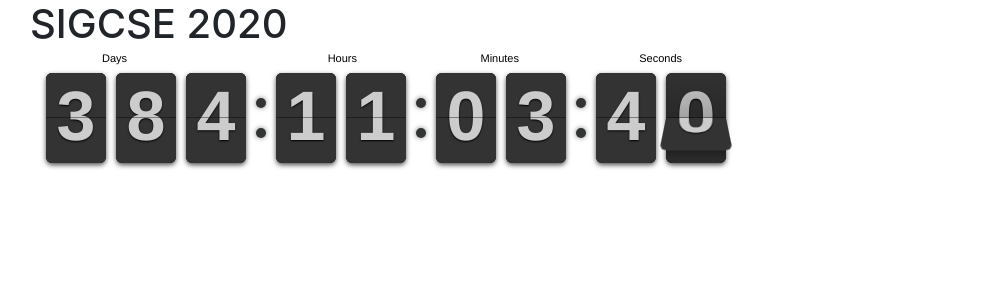
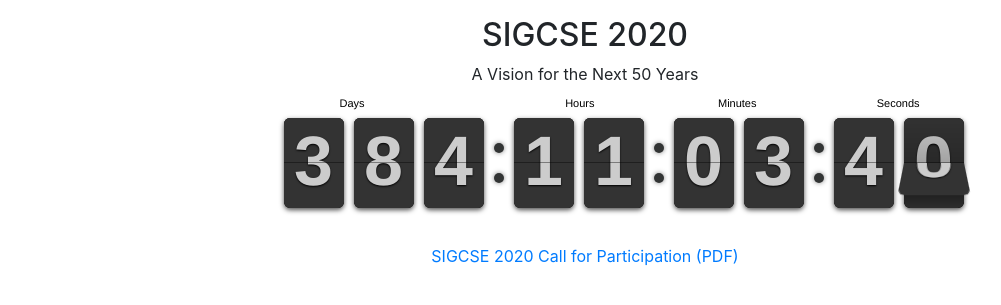
Before and after one commit to sigcsets/sigcse2020, a Jekyll site: the page built from index.md, in a window 1280 px wide. Shown: the top 305 px of the page, without its empty margins (55-1056 px from the left). Built offline with Jekyll 4.4.1, drawn with Linux system fonts in a browser that asks for light colours.

Commit message:
Placeholder done?

```diff
--- a/_layouts/default.html
+++ b/_layouts/default.html
@@ -13,19 +13,8 @@
     <!-- class container-fluid will give 100% across all devices. -->
     <!-- https://getbootstrap.com/docs/4.1/layout/grid/ -->
 
-    <div class="container">
-
-      <div class="row">
-        <div class="col-sm">
-          <h1>{{ page.title }}</h1>
-        </div>
-      </div>
-
-      <div class="row">
-        <div class="col-sm">
+    <div class="container mt-3">
           {{ content }}
-        </div>
-      </div>
     </div>
 
     {% include bottom-js.html %}
--- a/index.md
+++ b/index.md
@@ -3,17 +3,31 @@ title: "SIGCSE 2020"
 layout: default
 ---
 
-<div class="row">
-  <div class = "col-sm-4">
-  </div>
-  <div class = "col-sm-4">
-
-  </div>
-  <div class = "col-sm-4">
+<div class = "row justify-content-center">
+  <div class = "col text-center">
+    <h2>SIGCSE 2020</h2>
+    <p>A Vision for the Next 50 Years</p>
   </div>
 </div>
 
-<div class="countdown"></div>
+<div class = "row justify-content-center">
+  <div class = "col-md-2">
+  </div>
+  <div class = "col-md-9 text-center">
+    <div class = "countdown"></div>
+  </div>
+</div>
+
+<div class = "row justify-content-center" style = "margin-top: 20px;">
+  <div class = "col text-center">
+    <a href = "{{site.baseurl}}/pdf/sigcse2020-cfp.pdf">
+      SIGCSE 2020 Call for Participation (PDF)
+    </a>
+  </div>
+</div>
+
+
+
 
 
 <script>
```
Also changed, not shown: 1 other file.
